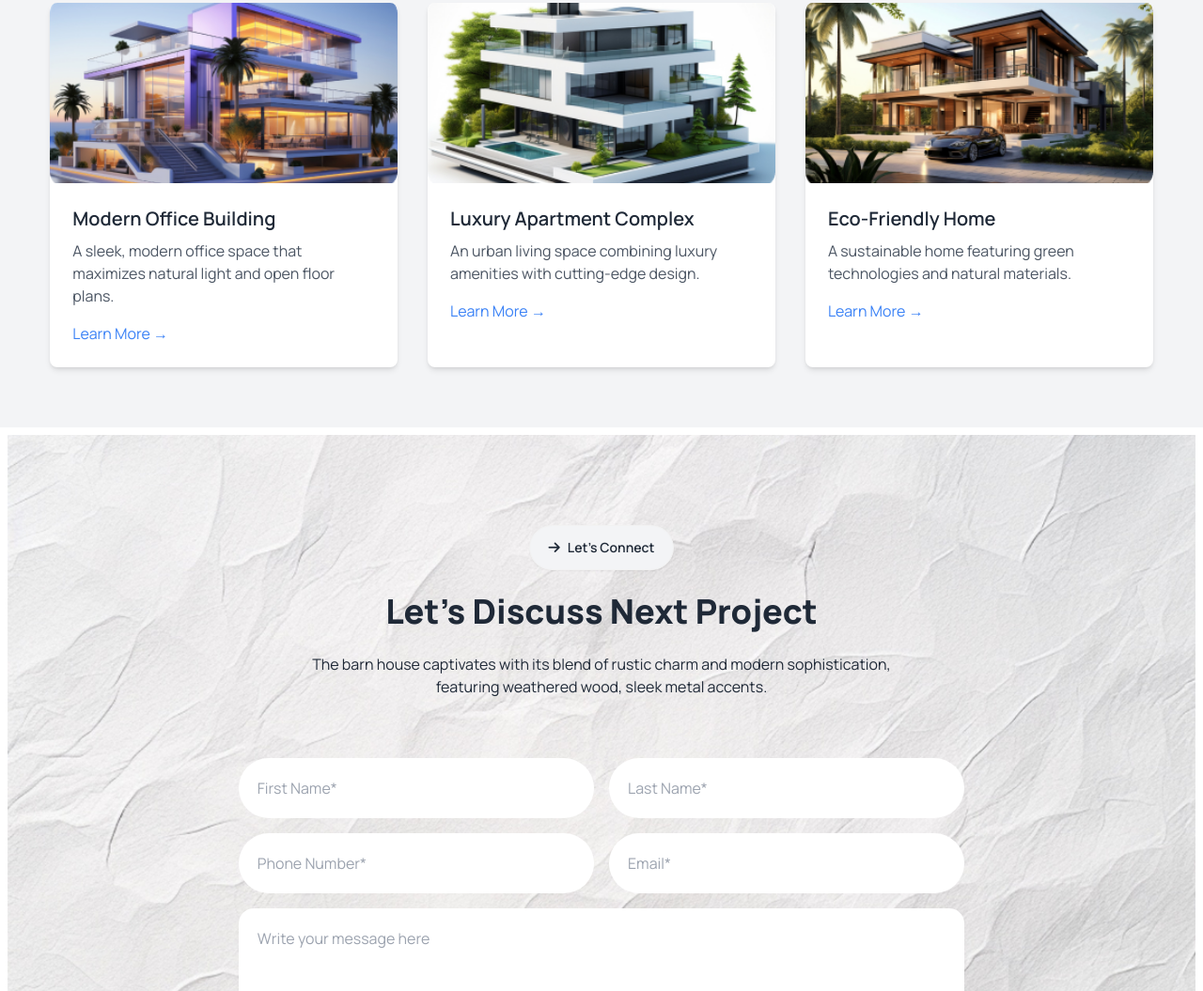
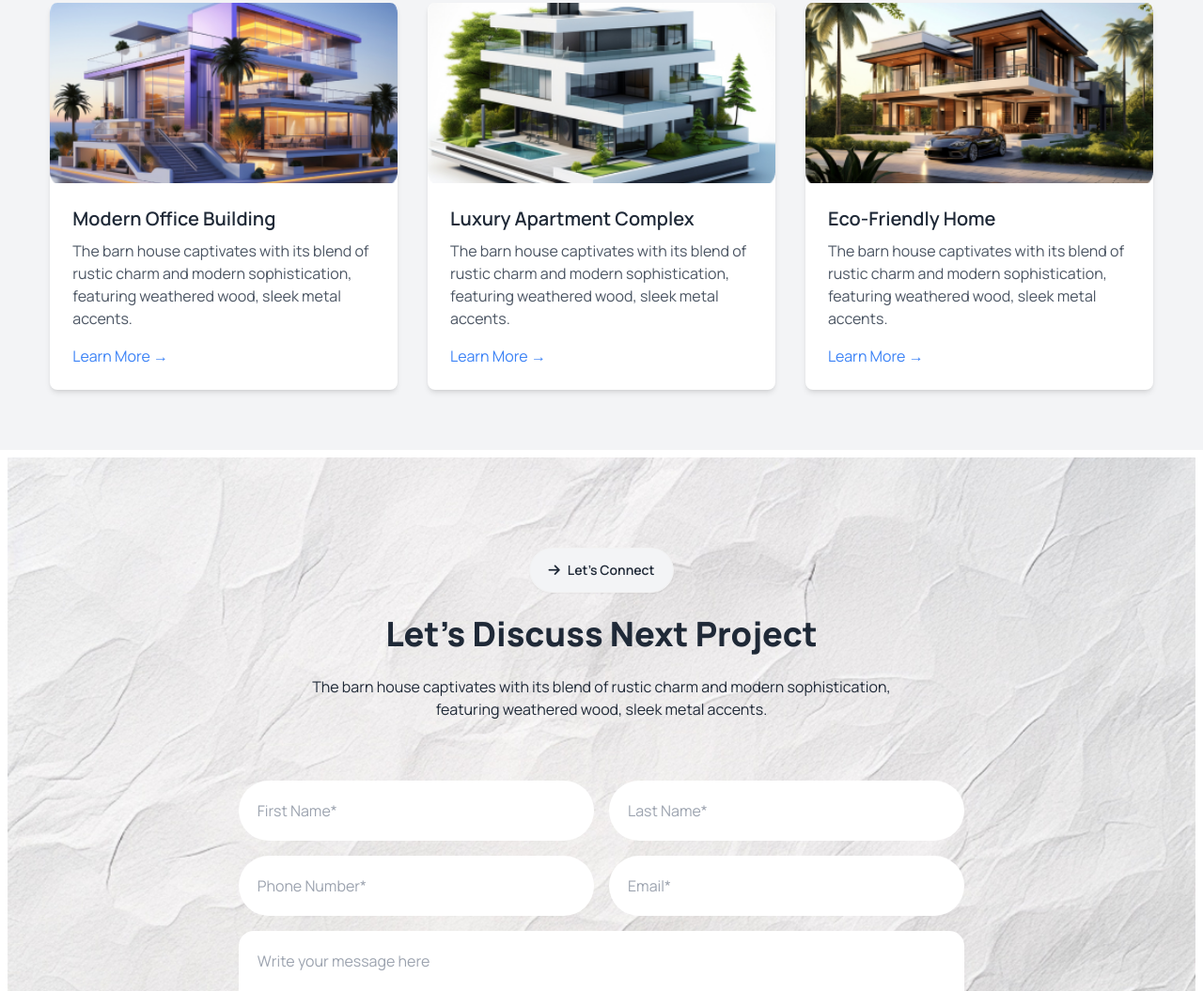
Before and after one commit to shahriarabiddut/PH-A3, a plain HTML site: page index.html in a window 1280 px wide. Shown: the part 4663-5718 px from the top of the page at 94% size. Drawn offline with nearby package versions, Linux system fonts and the light colour scheme.

Commit message:
Complete! New Section Added

```diff
--- a/index.html
+++ b/index.html
@@ -600,8 +600,9 @@
                   Modern Office Building
                 </h3>
                 <p class="mt-2 text-gray-600">
-                  A sleek, modern office space that maximizes natural light and
-                  open floor plans.
+                  The barn house captivates with its blend of rustic charm and
+                  modern sophistication, featuring weathered wood, sleek metal
+                  accents.
                 </p>
                 <a href="#" class="mt-4 block text-blue-500 hover:text-blue-700"
                   >Learn More &rarr;</a
@@ -619,8 +620,9 @@
                   Luxury Apartment Complex
                 </h3>
                 <p class="mt-2 text-gray-600">
-                  An urban living space combining luxury amenities with
-                  cutting-edge design.
+                  The barn house captivates with its blend of rustic charm and
+                  modern sophistication, featuring weathered wood, sleek metal
+                  accents.
                 </p>
                 <a href="#" class="mt-4 block text-blue-500 hover:text-blue-700"
                   >Learn More &rarr;</a
@@ -638,16 +640,15 @@
                   Eco-Friendly Home
                 </h3>
                 <p class="mt-2 text-gray-600">
-                  A sustainable home featuring green technologies and natural
-                  materials.
+                  The barn house captivates with its blend of rustic charm and
+                  modern sophistication, featuring weathered wood, sleek metal
+                  accents.
                 </p>
                 <a href="#" class="mt-4 block text-blue-500 hover:text-blue-700"
                   >Learn More &rarr;</a
                 >
               </div>
             </div>
-
-            <!-- Add more projects as needed -->
           </div>
         </div>
       </section>
```
